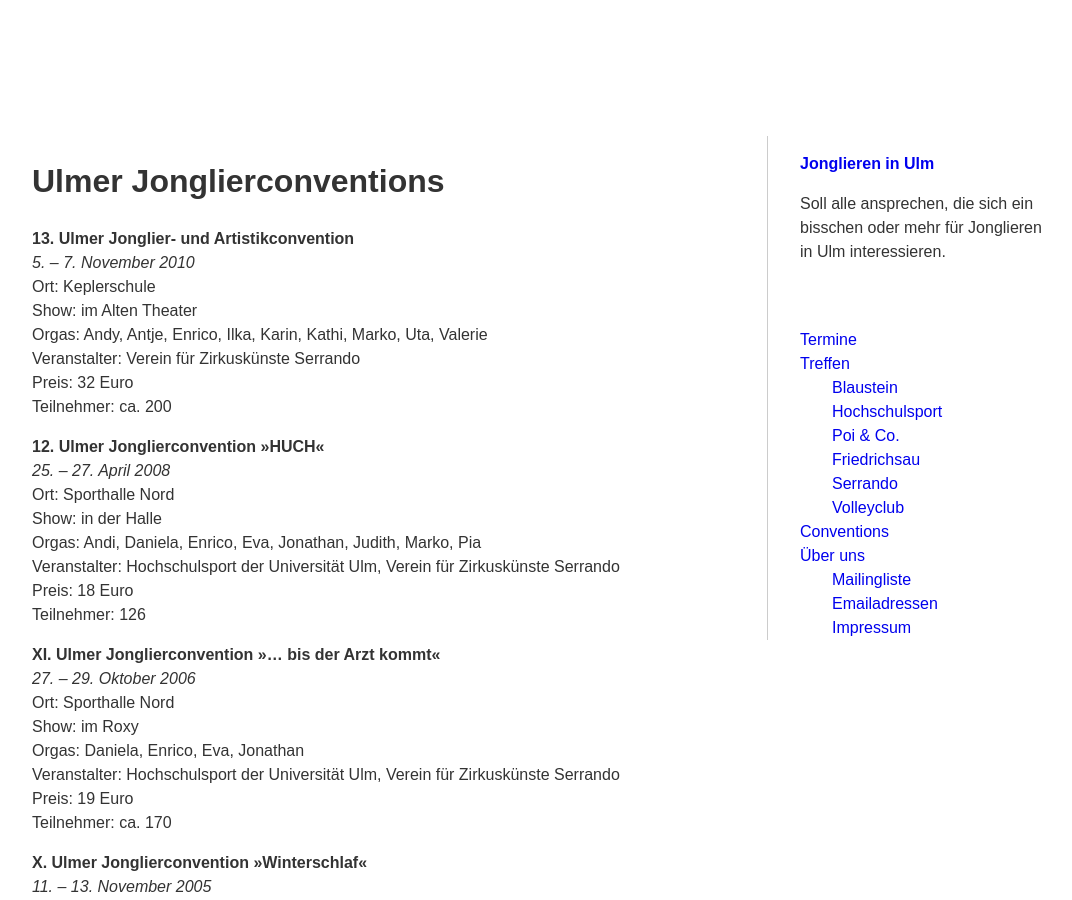
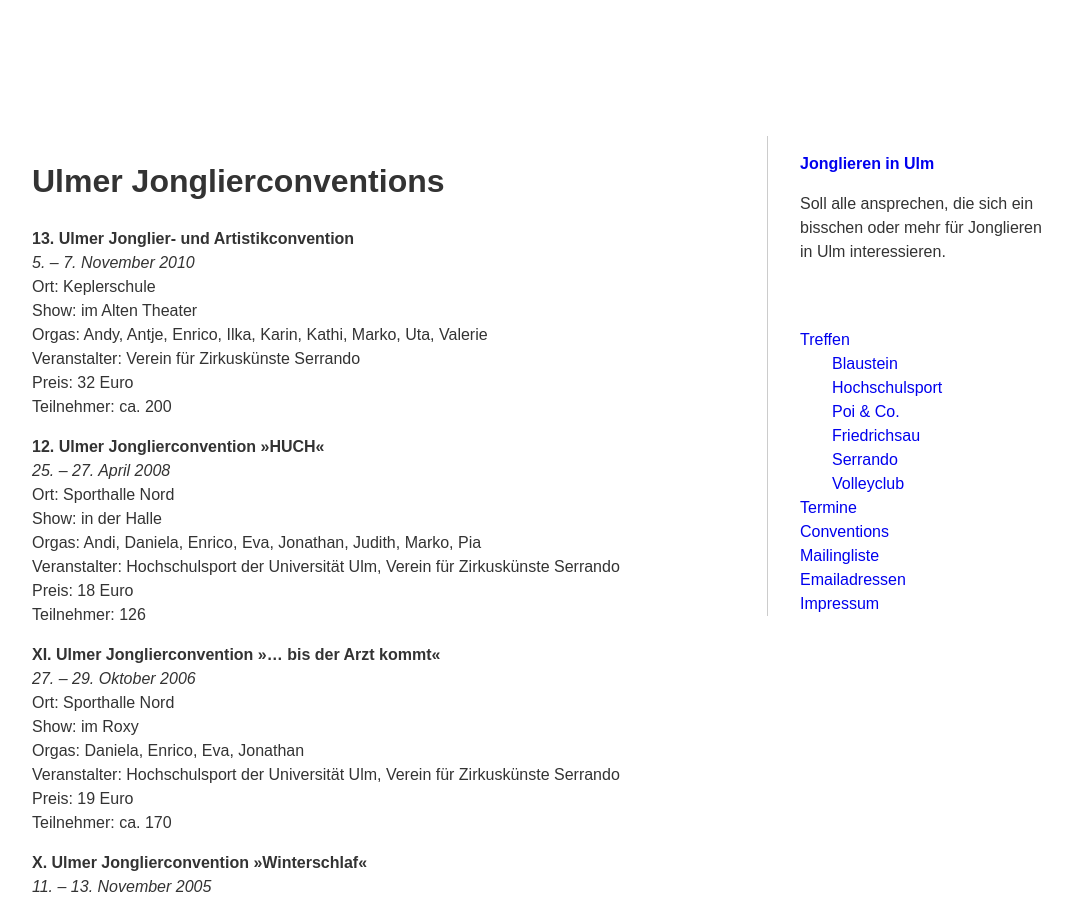
Before and after one commit to iridos/jonglieren-in-ulm.de, a Jekyll site: the page built from conventions/index.md, in a window 1280 px wide and 900 px high. Shown: the whole window, without its empty margins (96-1168 px from the left). Built offline with Jekyll 4.4.1, drawn with Linux system fonts in a browser that asks for light colours; Markdown is read by kramdown in place of the engine named in the settings.

Commit message:
Restructure Navigation

```diff
--- a/_layouts/default.html
+++ b/_layouts/default.html
@@ -33,13 +32,11 @@
                                 <li><a href="/treffen/volleyclub/" title="Volleyclub">Volleyclub</a></li>
                             </ul>
                             </li>
+                            <li><a href="/termine/" title="Termine">Termine</a></li>
                             <li><a href="/conventions/" title="Conventions">Conventions</a></li>
-                            <li><a href="/wir/" title="Über uns">Über uns</a>
-                            <ul>
-                                <li><a href="/wir/mailingliste/" title="Mailingliste">Mailingliste</a></li>
-                                <li><a href="/wir/emailadressen/" title="Emailadressen">Emailadressen</a></li>
-                                <li><a href="/wir/impressum/" title="Impressum">Impressum</a></li>
-                            </ul>
+                            <li><a href="/mailingliste/" title="Mailingliste">Mailingliste</a></li>
+                            <li><a href="/emailadressen/" title="Emailadressen">Emailadressen</a></li>
+                            <li><a href="/impressum/" title="Impressum">Impressum</a></li>
                             </li>
                         </ul>
                     </div>
```
Also changed, not shown: other parts of _layouts/default.html (+0 -1 lines).
